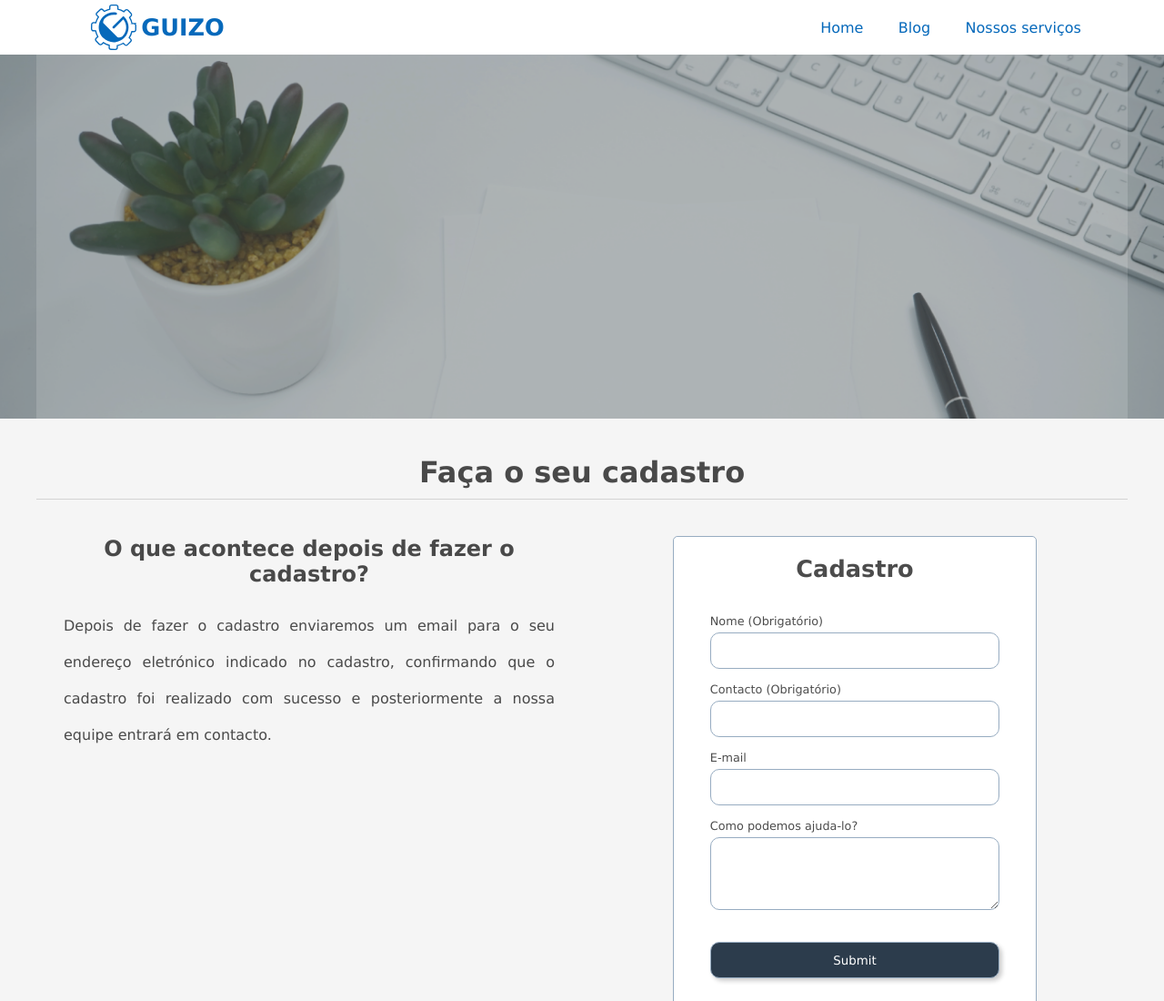
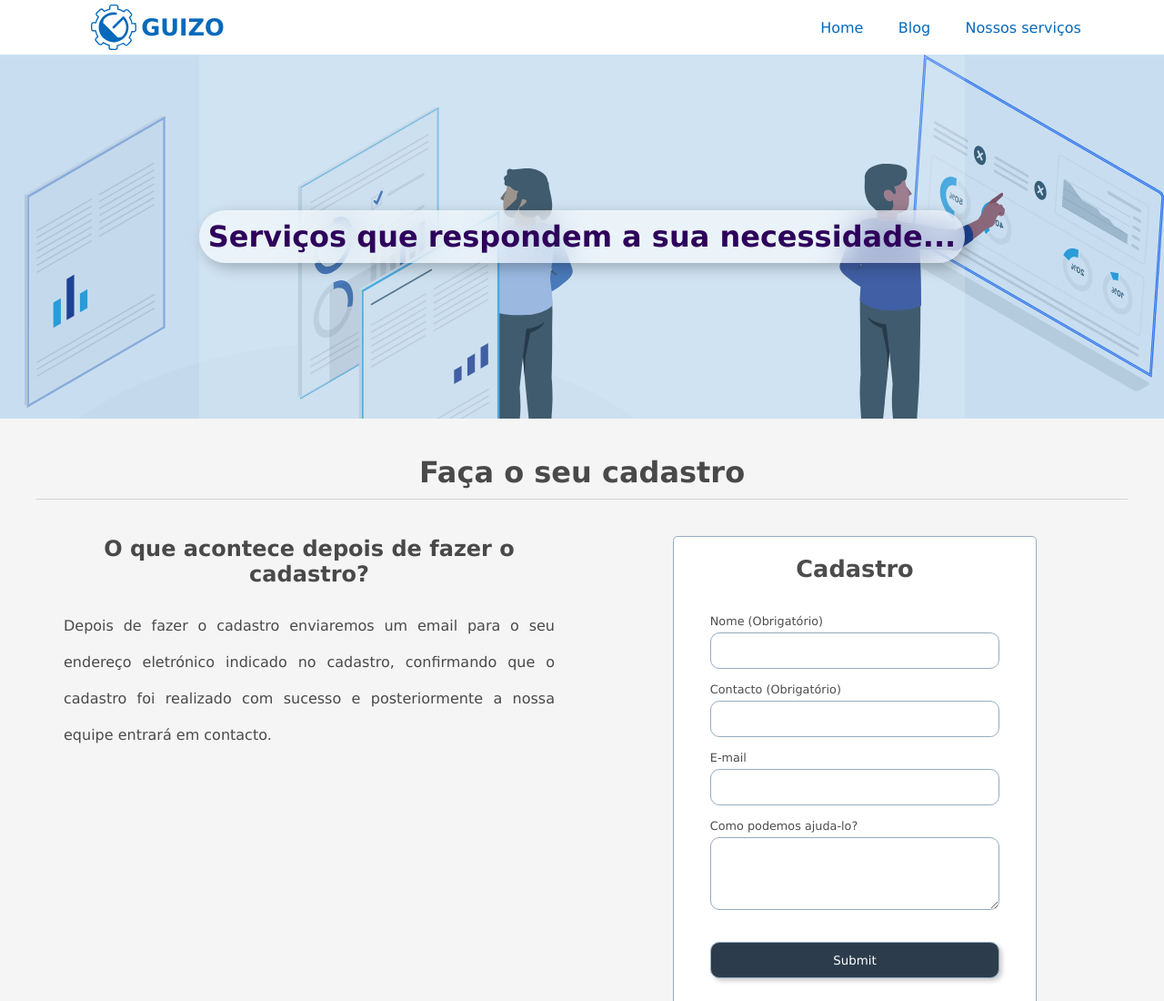
Before and after one commit to AlcinoMachavane/GUIZOGUIZO, a plain HTML site: page pages/nossosServicos.html in a window 1280 px wide. Shown: the top 1100 px of the page at 91% size. Drawn offline with Linux system fonts and the light colour scheme.

Commit message:
V0.01
Nossos serviços

```diff
--- a/pages/nossosServicos.html
+++ b/pages/nossosServicos.html
@@ -49,9 +49,10 @@
     </div>
 </header>
 
-<div class="content">
-    <div class="BG-black">
+<div class="our-service">
+    <div class="our-service-BG-black">
         <div class="content-img-main">
+            <h1>Serviços que respondem a sua necessidade...</h1>
             <!--            -->
         </div>
     </div>
--- a/styles/css/header.css
+++ b/styles/css/header.css
@@ -9,6 +9,7 @@
     position: sticky; /*Ou podia usar o position fixed*/
     top: 0;
     /*background-color: white;*/
+    z-index: 2;
 }
 
 .rolagem{
@@ -25,7 +26,6 @@
     padding: 0 2em;
     display: flex;
     height: 60px;
-    /*z-index: 888888; !* <= Remover caso crie problemas *!*/
 }
 
 .header-top .conteiner-header .header-logo {
@@ -225,7 +225,6 @@
     border-radius: 0 0 0 20px;
     box-shadow: -8px 8px 20px rgba(0, 0, 0, 0.3);
     transition: 1s;
-    z-index: 10000;
     /*background-color: black;*/
 }
 
@@ -422,3 +421,37 @@
     margin: auto;
     color: rgba(0, 0, 0, 0.72);
 }
+
+/*//////////////////////////////////////// Nossos servicoa ////////////////////////////////////////////////////*/
+
+.our-service{
+    background-image: url("../../images/ilustração.svg");
+    display: flex;
+    flex-basis: 100%;
+    background-position: left top;
+    background-size: cover;
+    background-repeat: no-repeat;
+}
+
+.our-service .our-service-BG-black{
+    background-color: rgba(6, 105, 187, 0.22);
+    display: flex;
+    flex-basis: 100%;
+}
+
+.our-service .our-service-BG-black .content-img-main{
+    /*background-color: #ff253a;*/
+    align-items: center;
+    margin: 0 auto;
+    color: #2e005b;
+}
+.our-service .our-service-BG-black .content-img-main h1{
+    background-color: rgba(255, 255, 255, 0.56);
+    backdrop-filter: blur(15px);
+    padding: 10px;
+    border-radius: 30px;
+    text-align: center;
+    box-shadow: 5px 5px 15px rgba(0, 0, 0, 0.25);
+    z-index: 0;
+
+}
```
Also changed, not shown: images/ilustração.png (added), images/ilustração.svg (added).
